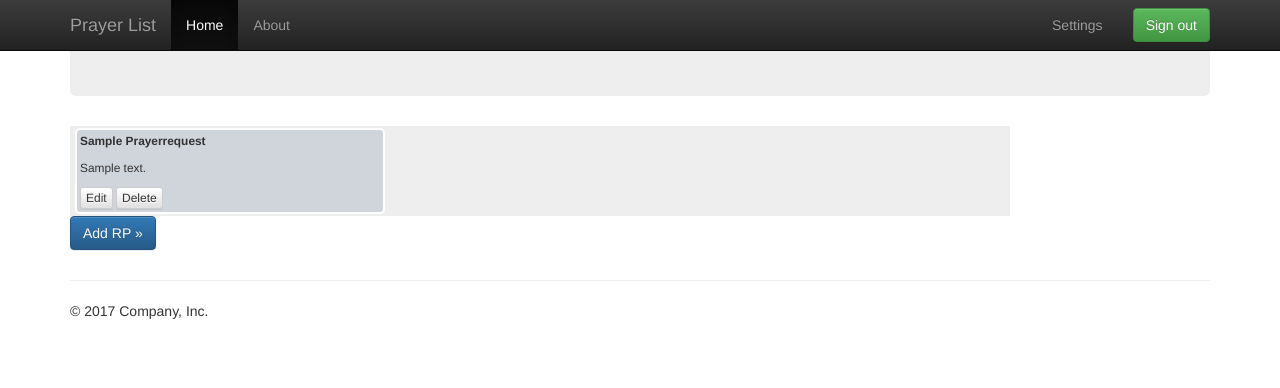
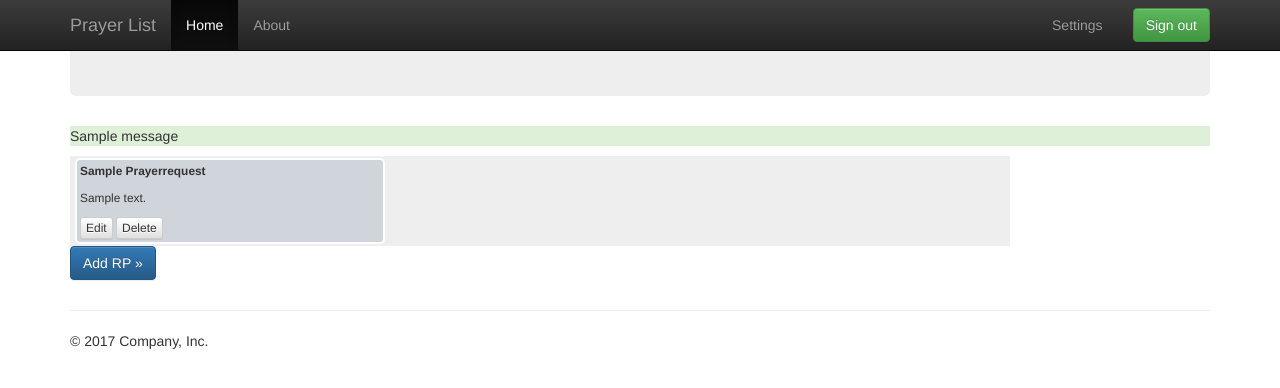
Before and after one commit to die2live/prayerlist, a Django app: page /prayer/ in a window 1280 px wide. Shown: the top 388 px of the page. Run offline with Django 3.2, Linux system fonts and the light colour scheme; a user stored in the database is signed in; tables that the repository leaves empty hold one stand-in row (values such as "Sample post"); one stand-in notice (Sample message) is shown; some libraries are stand-ins or nearby versions.

Commit message:
Added messages. Added DELETE action

```diff
--- a/src/prayerlistapp/templates/index.html
+++ b/src/prayerlistapp/templates/index.html
@@ -11,12 +11,13 @@
             <p class="pr-description">{{ pr.description }}</p>
             <div class="pr-mng">
               <a class="btn btn-default btn-xs" href="/prayer/edit/{{ pr.id }}/" role="button">Edit</a>
-              <button type="button" class="btn btn-default btn-xs">Delete</button>
+              <button type="button" class="btn btn-default btn-xs deletebtn" data-id="{{ pr.id }}">Delete</button>
             </div>
           </div>
         {% endfor %}
       </div>
       <p><a class="btn btn-primary" href="/prayer/edit/" role="button">Add RP &raquo;</a></p>
+      {% csrf_token %}
     </div>
   </div>
 
@@ -32,6 +33,18 @@
         percentPosition: true
       });
 
+      $('.deletebtn').click(function() {
+        if(confirm('Are you sure?')) {
+          var id = $(this).data('id');
+          $.post(
+            '/prayer/delete/' + id + '/',
+            {'csrfmiddlewaretoken': $('input[name=csrfmiddlewaretoken]').val()},
+            function(data) {
+              window.location = '/prayer/';
+            } );
+        }
+      });
+
     });
   </script>
 {% endblock %}
--- a/src/prayerlistapp/templates/layout.html
+++ b/src/prayerlistapp/templates/layout.html
@@ -82,7 +82,17 @@
     </nav>
 
     <div class="container">
-      <div class="jumbotron">  <div class="container">  </div></div>
+      <div class="jumbotron"><div class="container"></div></div>
+
+      <div class="row">
+        <div class="col-md-12">
+        {% if messages %}
+          {% for message in messages %}
+          <p {% if message.tags %} class="{{ message.tags }}"{% endif %}>{{ message }}</p>
+          {% endfor %}
+        {% endif %}
+        </div>
+      </div>
 
       {% block content %}{% endblock %}
 
--- a/src/prayerlistapp/urls.py
+++ b/src/prayerlistapp/urls.py
@@ -4,7 +4,8 @@ from . import views
 
 urlpatterns = [
     url(r'^$', views.index, name='index'),
-    url(r'^edit/(?P<id>\d*)(\/*)$', views.edit, name='edit'),
+    url(r'^edit/(?P<pk>\d*)(\/*)$', views.edit, name='edit'),
+    url(r'^delete/(?P<id>\d*)(\/*)$', views.delete, name='delete'),
     url(r'^settings/$', views.settings, name='settings'),
     url(r'^settings/password/$', views.password, name='password'),
 ]
--- a/src/prayerlistapp/views.py
+++ b/src/prayerlistapp/views.py
@@ -5,6 +5,7 @@ from django.contrib import messages
 from django.shortcuts import render, redirect, get_object_or_404
 from django.template import Template, Context
 from django.http import HttpResponse
+from django.views.decorators.http import require_POST
 import datetime
 
 from . import models
@@ -23,7 +24,8 @@ def index(request):
 	)
 
 @login_required
-def edit(request, id):
+def edit(request, pk):
+    id = pk if pk else request.POST['id']
     if request.method == 'GET':
         if id:
             pr = get_object_or_404(models.PrayerRequest, pk=id)
@@ -33,7 +35,9 @@ def edit(request, id):
         return render(request, 'create.html', {'form': form, 'pr_id': id})
     elif request.method == 'POST':
         form = forms.EditPrayerRequestForm(request.POST)
+        print('LOG :: id: %s' % id)
         if form.is_valid():
+            print('LOG :: form valid')
             if id:
                 pr = get_object_or_404(models.PrayerRequest, pk=id)
                 pr.title = form.cleaned_data['title']
@@ -41,11 +45,23 @@ def edit(request, id):
                 pr.is_urgent = form.cleaned_data['is_urgent']
                 pr.is_public = form.cleaned_data['is_public']
                 pr.save()
+                messages.add_message(request, messages.INFO, 'Your prayer request was updated.')
             else:
                 form.save()
+                messages.add_message(request, messages.INFO, 'Your prayer request was saved.')
             return redirect('/prayer/')
         else:
+            print('LOG :: form NOT valid')
             return render(request, 'create.html', {'form': form})
+
+
+@login_required
+@require_POST
+def delete(request, id):
+    pr = get_object_or_404(models.PrayerRequest, pk=id)
+    pr.delete()
+    messages.add_message(request, messages.INFO, 'Your prayer request was deleted.')
+    return HttpResponse('OK')
 
 @login_required
 def settings(request):
```
Also changed, not shown: src/prayerlist/settings.py (+9 -0 lines).
